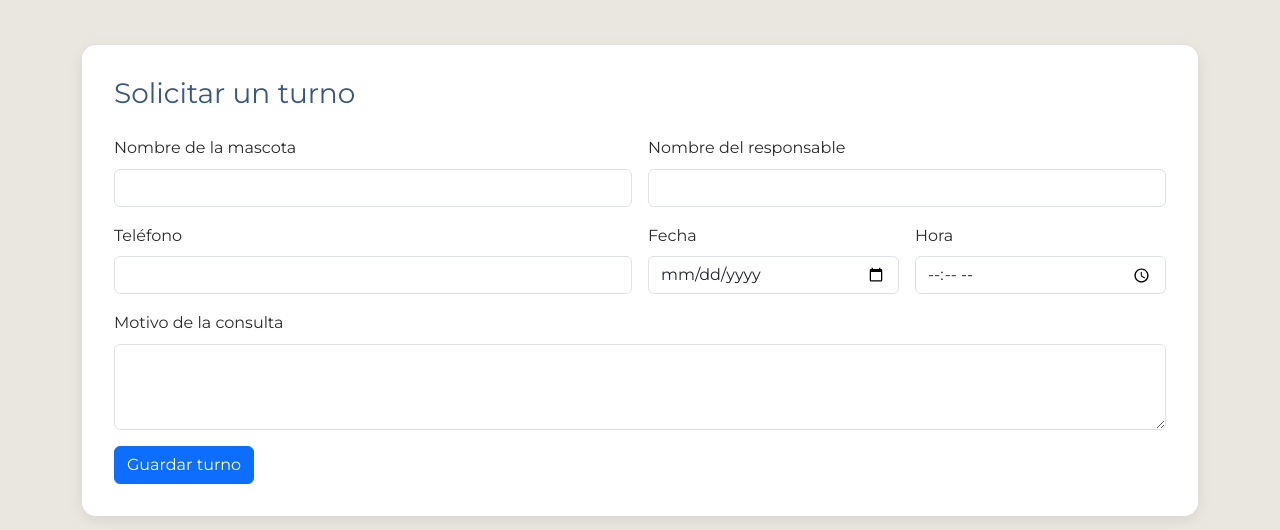
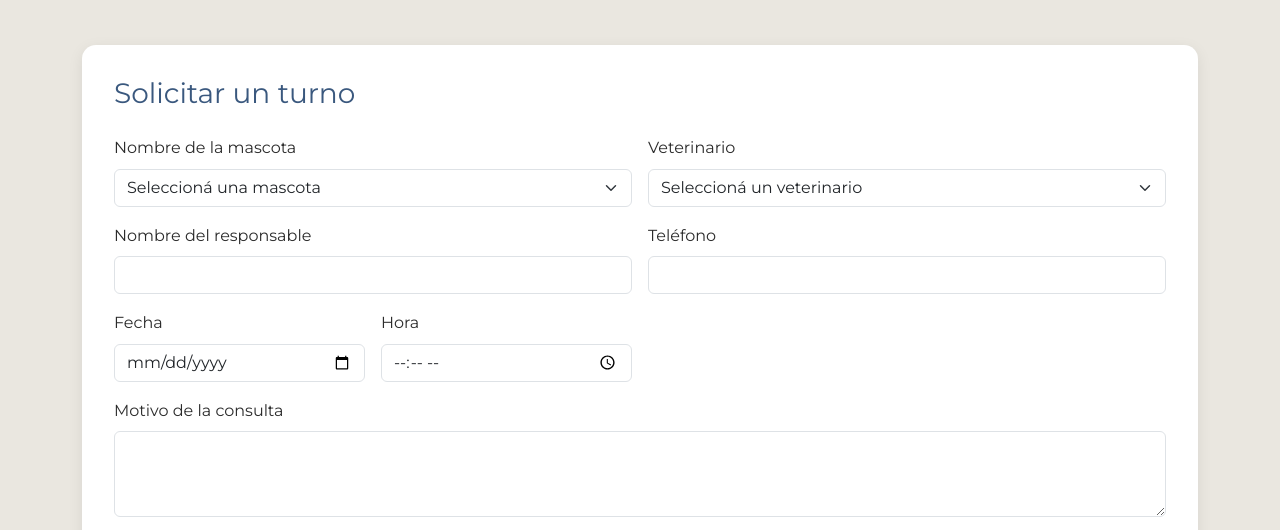
Before and after one commit to gislena/tp_idw_grupo9, a website: page paginas/turnos.html in a window 1280 px wide. Shown: the part 235-765 px from the top of the page. Drawn offline with nearby package versions, Linux system fonts and the light colour scheme.

Commit message:
Update turnos.html

```diff
--- a/paginas/turnos.html
+++ b/paginas/turnos.html
@@ -58,8 +58,18 @@
 
                 <div class="col-12 col-md-6">
                     <label for="mascota" class="form-label">Nombre de la mascota</label>
-                    <input type="text" class="form-control" id="mascota" required maxlength="50">
-                    <div class="invalid-feedback">Ingresá el nombre de la mascota.</div>
+                    <select class="form-select" id="mascota" required>
+                        <option value="">Seleccioná una mascota</option>
+                    </select>
+                    <div class="invalid-feedback">Seleccioná una mascota.</div>
+                </div>
+
+                <div class="col-12 col-md-6">
+                    <label for="veterinario" class="form-label">Veterinario</label>
+                    <select class="form-select" id="veterinario" required>
+                        <option value="">Seleccioná un veterinario</option>
+                    </select>
+                    <div class="invalid-feedback">Seleccioná un veterinario.</div>
                 </div>
 
                 <div class="col-12 col-md-6">
@@ -112,6 +122,7 @@
                     <thead>
                         <tr>
                             <th>Mascota</th>
+                            <th>Veterinario</th>
                             <th>Responsable</th>
                             <th>Teléfono</th>
                             <th>Fecha y hora</th>
```
